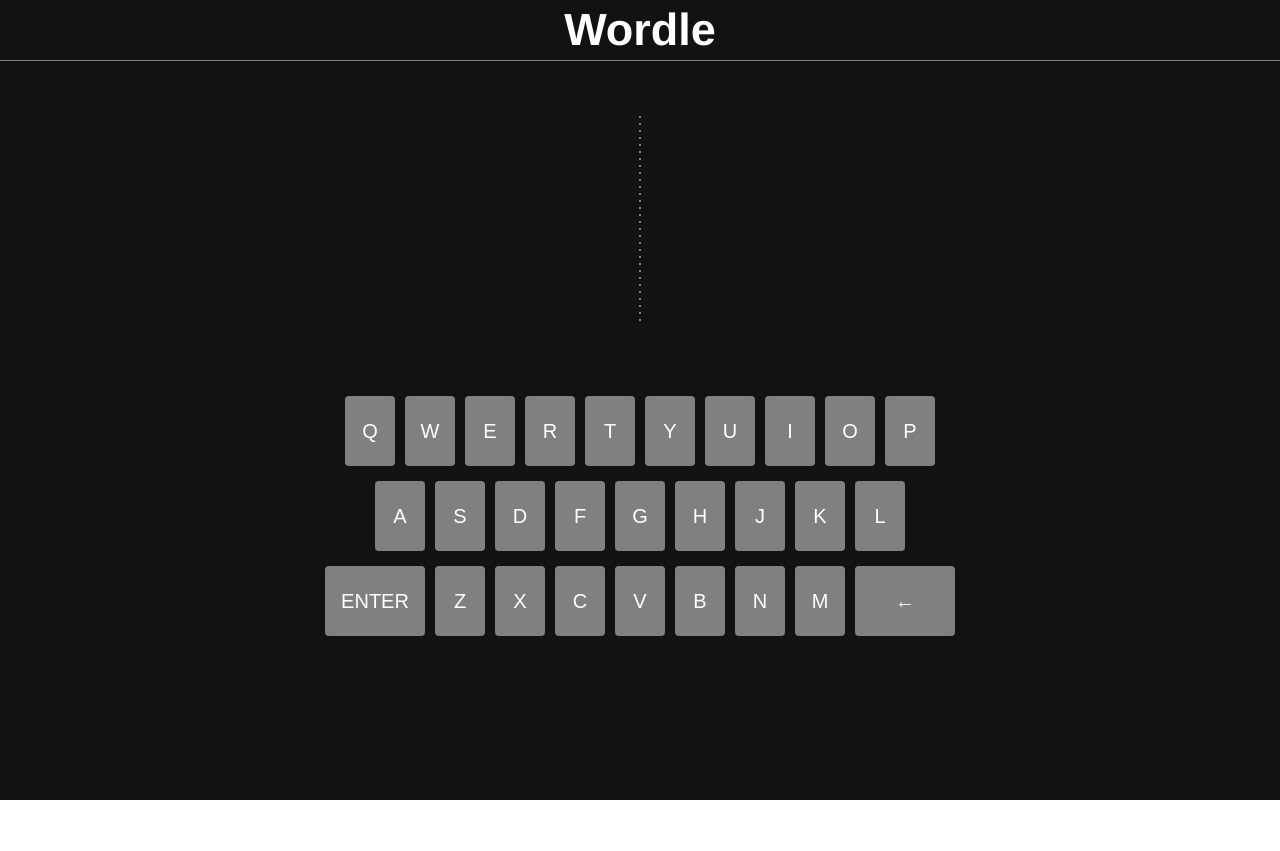
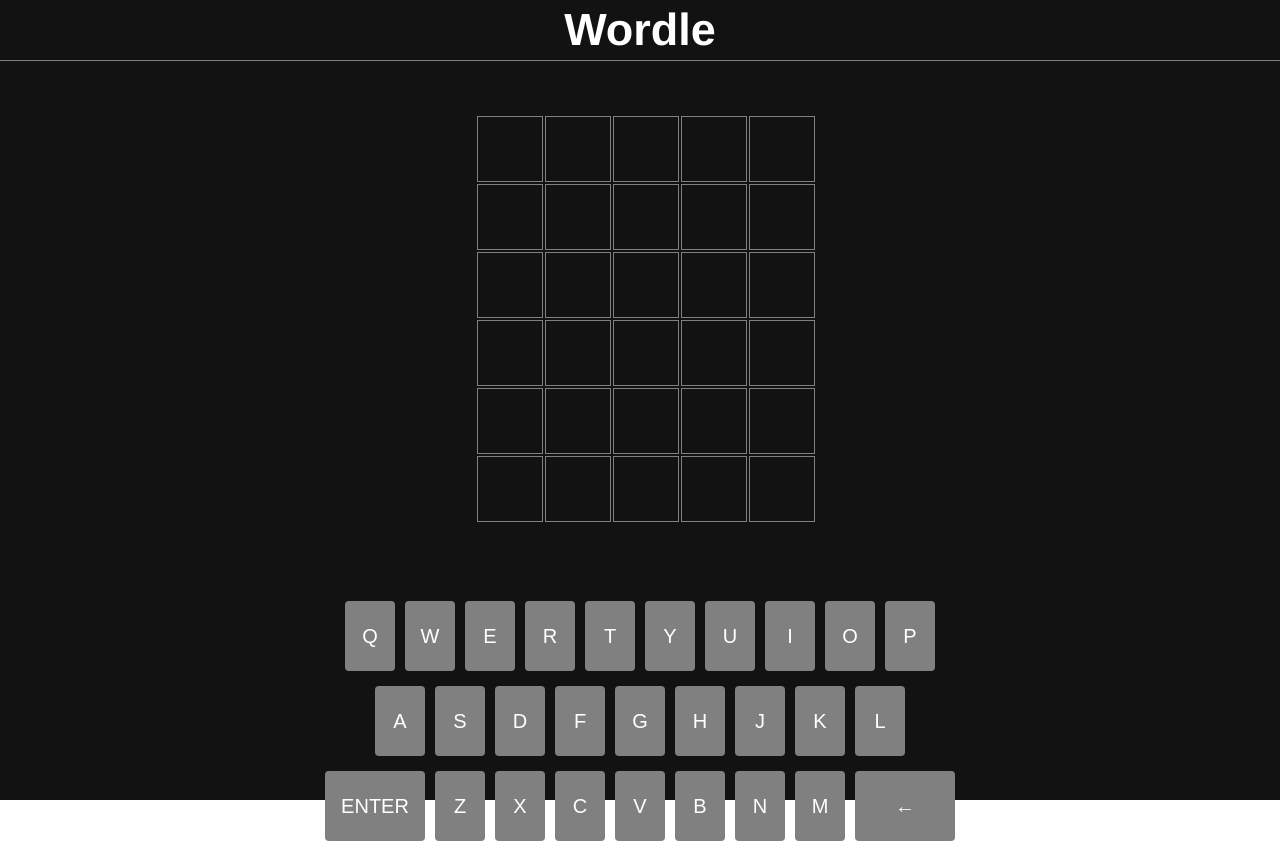
Before and after one commit to somyasubham9/Wordle-Game, a React (Create React App) app: page / in a window 1280 px wide. Before the commit the page ends 800 px from the top, so only its background shows below. Built offline with nearby package versions, Linux system fonts and the light colour scheme.

Commit message:
improved styling

```diff
--- a/src/index.css
+++ b/src/index.css
@@ -1,7 +1,3 @@
-@import url('https://fonts.googleapis.com/css2?family=Raleway:ital,wght@0,100;0,200;0,300;0,400;0,500;0,600;0,700;0,800;0,900;1,100;1,200;1,300;1,400;1,500;1,600;1,700;1,800;1,900&display=swap');
-
-@import url('https://fonts.googleapis.com/css2?family=Great+Vibes&display=swap');
-
 .App {
   text-align: center;
   background-color: #121212;
@@ -58,6 +54,7 @@
 .letter {
   flex: 33%;
   height: 100%;
+  width: 100%;
   border: 1px solid grey;
   margin: 5px;
   display: grid;
@@ -131,3 +128,28 @@
 #disabled {
   background-color: #3a393c;
 }
+
+
+.guess-grid {
+  display: grid;
+  justify-content: center;
+  align-content: center;
+  flex-grow: 1;
+  grid-template-columns: repeat(5, 4em);
+  grid-template-rows: repeat(6, 4em);
+  gap: .25em;
+  margin-bottom: 1em;
+}
+
+/* .tile {
+  font-size: 2em;
+  color: white;
+  border: .05em solid hsl(240, 2%, 23%);
+  text-transform: uppercase;
+  font-weight: bold;
+  display: flex;
+  justify-content: center;
+  align-items: center;
+  user-select: none;
+  transition: transform 250ms linear;
+} */
```
